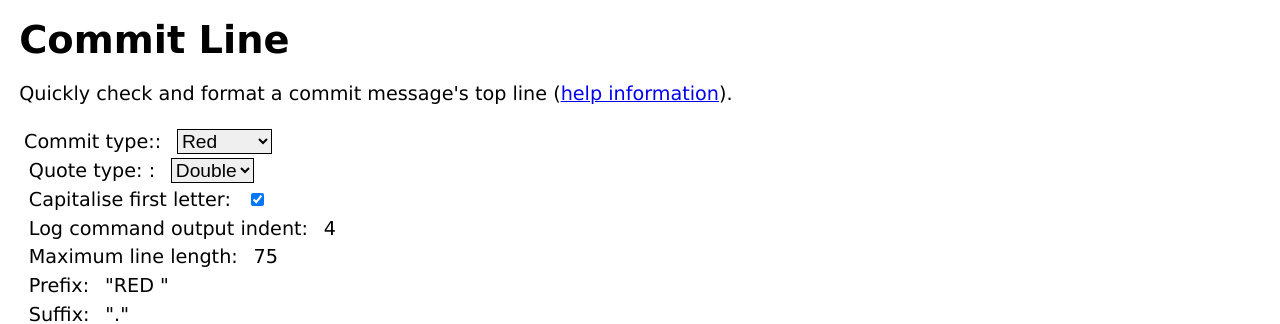
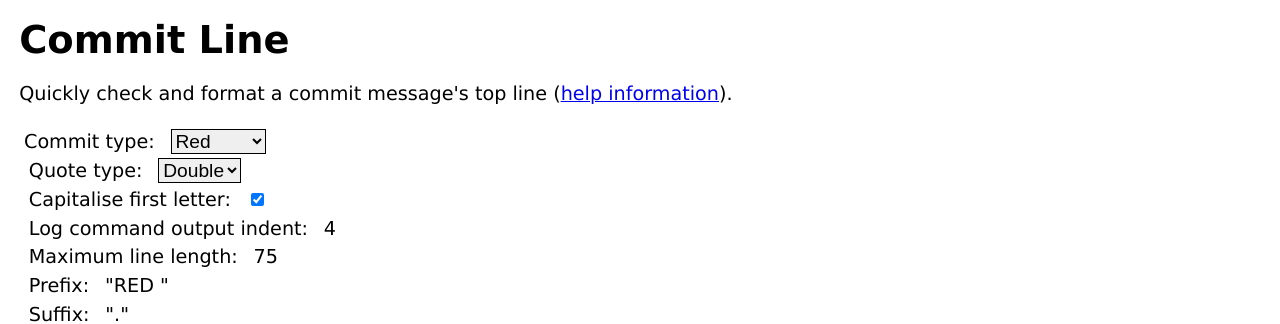
Before and after one commit to matatk/tinker, a Jekyll site: the page built from commitline/index.html, in a window 1280 px wide. Shown: the top 324 px of the page. Built offline with Jekyll 4.4.1, drawn with Linux system fonts in a browser that asks for light colours.

```diff
--- a/commitline/index.html
+++ b/commitline/index.html
@@ -51,7 +51,7 @@ title: Commit Line
       <p>Quickly check and format a commit message's top line (<a href="#help">help information</a>).</p>
 
       <dl>
-        <dt><label for="type">Commit type:</label></dt>
+        <dt><label for="type">Commit type</label></dt>
         <dd>
           <select id="type" onchange="update_commit_type();">
             <option value="red">Red</option>
@@ -59,7 +59,7 @@ title: Commit Line
           </select>
         </dd>
 
-        <dt><label for="quotes">Quote type:</label>
+        <dt><label for="quotes">Quote type</label></dt>
         <dd>
           <select id="quotes" onchange="update_quote_type();">
             <option value="double">Double</option>
```
